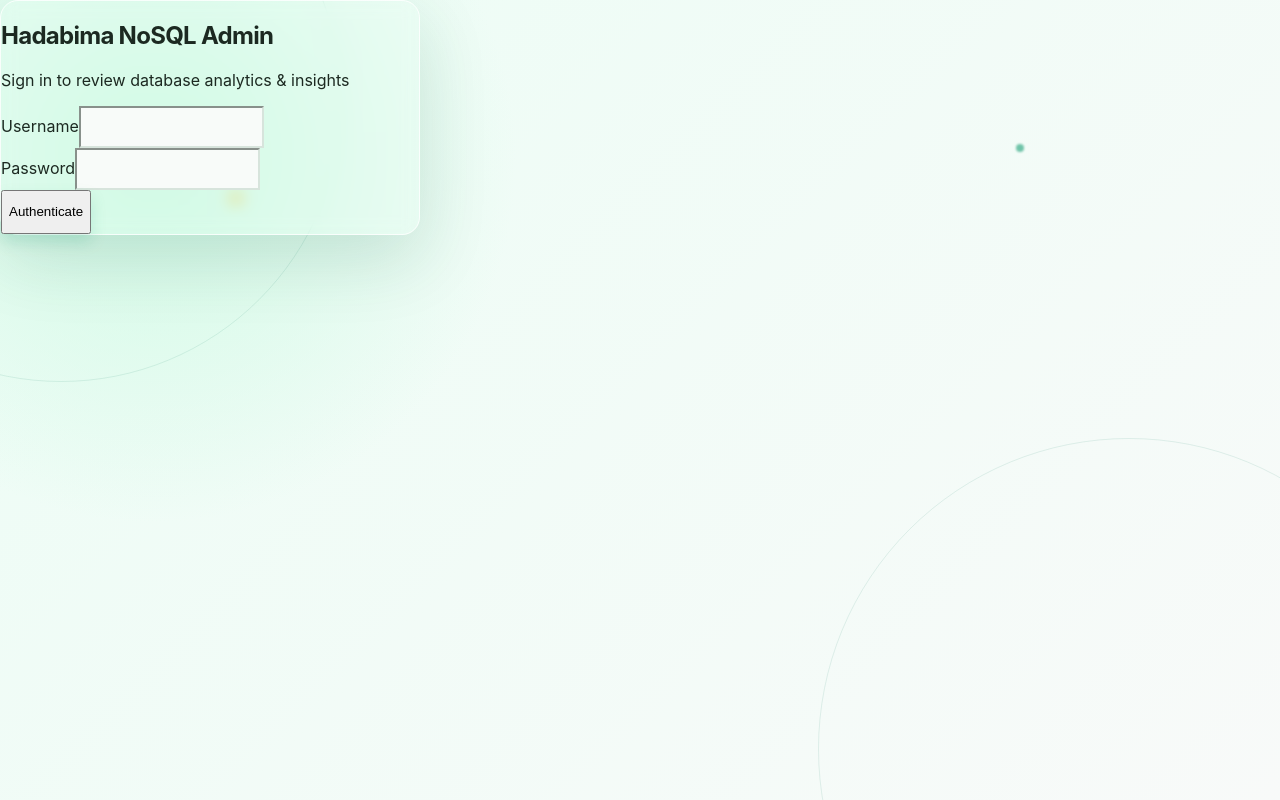
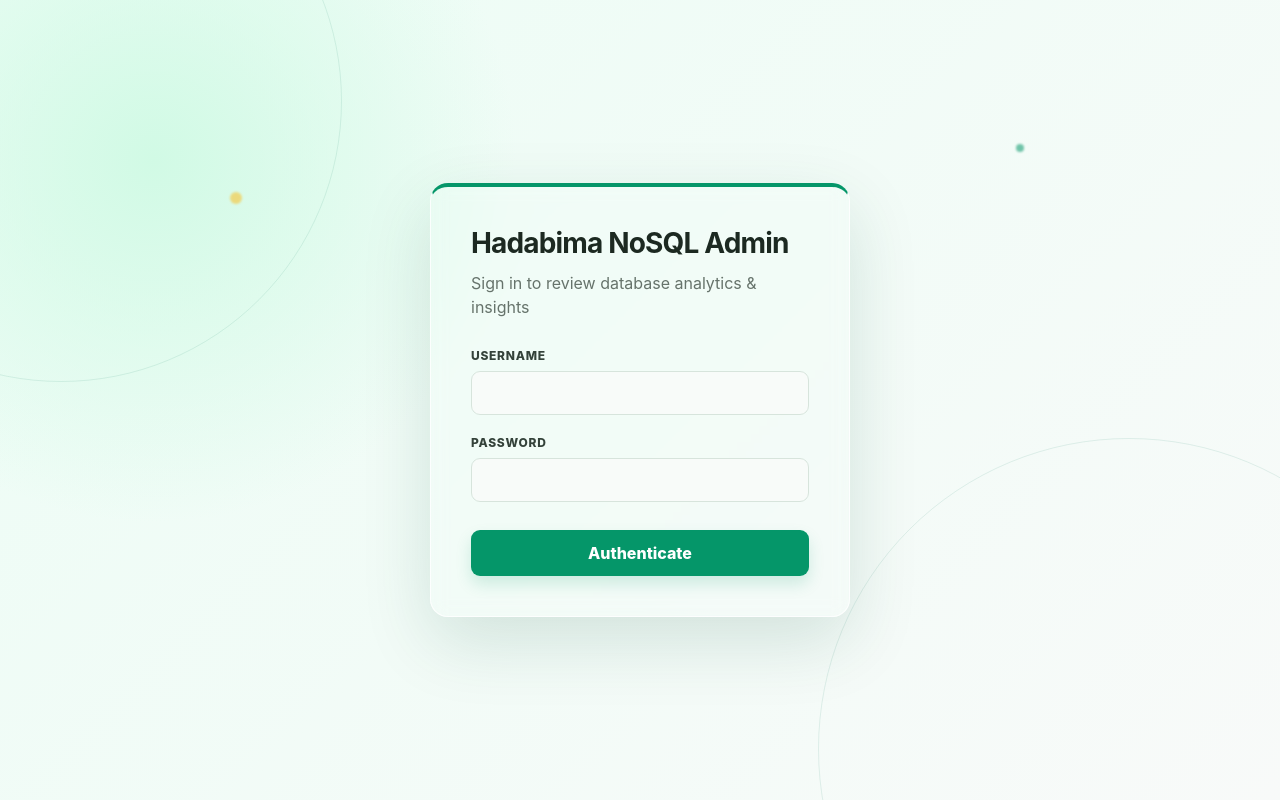
Before and after one commit to Oneathetop/HelaBojun, a React (Vite) app in the folder client/: page /login in a window 1280 px wide. Built offline with nearby package versions, Linux system fonts and the light colour scheme.

Commit message:
admin-login-UI-mod

```diff
--- a/client/src/index.css
+++ b/client/src/index.css
@@ -194,9 +194,13 @@
 body { margin: 0; min-width: 320px; }
 
 .login-page {
+  align-items: center;
   background: radial-gradient(circle at 12% 20%, #d1fae5 0, transparent 28%), linear-gradient(135deg, #ecfdf5, #f8faf9);
+  display: flex;
+  justify-content: center;
   min-height: 100vh;
   overflow: hidden;
+  padding: 32px 20px;
   position: relative;
 }
 
@@ -217,20 +221,73 @@ body { margin: 0; min-width: 320px; }
   backdrop-filter: blur(8px);
   border: 1px solid rgba(255,255,255,.8);
   border-radius: 18px;
+  border-top: 4px solid #059669;
+  display: flex;
+  flex-direction: column;
+  gap: 0;
   box-shadow: 0 24px 70px rgba(6, 78, 59, .14);
+  padding: 40px;
   position: relative;
   width: min(420px, calc(100vw - 40px));
   z-index: 1;
 }
-.login-panel h2 { letter-spacing: -.03em; }
+.login-panel h2 {
+  color: #1c2921;
+  font-size: 28px;
+  letter-spacing: -.03em;
+  line-height: 1.2;
+  margin: 0 0 10px;
+}
+.login-panel > p {
+  color: #66736b;
+  line-height: 1.55;
+  margin: 0 0 28px;
+}
+.login-error {
+  background: #fff1f2;
+  border: 1px solid #fecdd3;
+  border-radius: 8px;
+  color: #be123c;
+  margin-bottom: 20px;
+  padding: 11px 12px;
+}
+.login-panel > div.mb-4 { margin-bottom: 20px; }
+.login-panel label {
+  color: #34423a;
+  display: block;
+  font-size: 12px;
+  font-weight: 800;
+  letter-spacing: .06em;
+  margin-bottom: 8px;
+  text-transform: uppercase;
+}
 .login-panel input {
   background: #f8fbf9;
+  border: 1px solid #d7e4dc;
   border-color: #d7e4dc;
+  border-radius: 9px;
+  color: #1c2921;
+  font: inherit;
   min-height: 42px;
+  padding: 11px 13px;
   transition: border-color .2s, box-shadow .2s;
+  width: 100%;
 }
 .login-panel input:focus { border-color: #059669; box-shadow: 0 0 0 3px rgba(5,150,105,.12); }
-.login-panel button { box-shadow: 0 8px 16px rgba(5,150,105,.16); min-height: 44px; }
+.login-panel > div.mb-6 { margin-bottom: 28px; }
+.login-panel button {
+  background: #059669;
+  border: 0;
+  border-radius: 9px;
+  box-shadow: 0 8px 16px rgba(5,150,105,.16);
+  color: white;
+  cursor: pointer;
+  font: inherit;
+  font-weight: 800;
+  min-height: 46px;
+  transition: background .2s, transform .2s;
+}
+.login-panel button:hover { background: #047857; transform: translateY(-1px); }
 
 .admin-dashboard { background: #f5f8f6; }
 .admin-header { background: linear-gradient(110deg, #d1fae5, #a7f3d0); color: #064e3b; padding: 20px 32px; position: relative; }
--- a/client/src/pages/Login.jsx
+++ b/client/src/pages/Login.jsx
@@ -35,7 +35,7 @@ export default function Login() {
             <form onSubmit={handleLogin} className="login-panel w-96 rounded-lg bg-white p-8 shadow-md border-t-4 border-emerald-600">
                 <h2 className="mb-2 text-2xl font-bold text-stone-800">Hadabima NoSQL Admin</h2>
                 <p className="mb-6 text-sm text-stone-500">Sign in to review database analytics & insights</p>
-                {error && <div className="mb-4 text-sm text-red-600 bg-red-50 p-2 rounded">{error}</div>}
+                {error && <div className="login-error mb-4 text-sm text-red-600 bg-red-50 p-2 rounded">{error}</div>}
 
                 <div className="mb-4">
                     <label className="block text-xs font-bold uppercase text-stone-600">Username</label>
```
